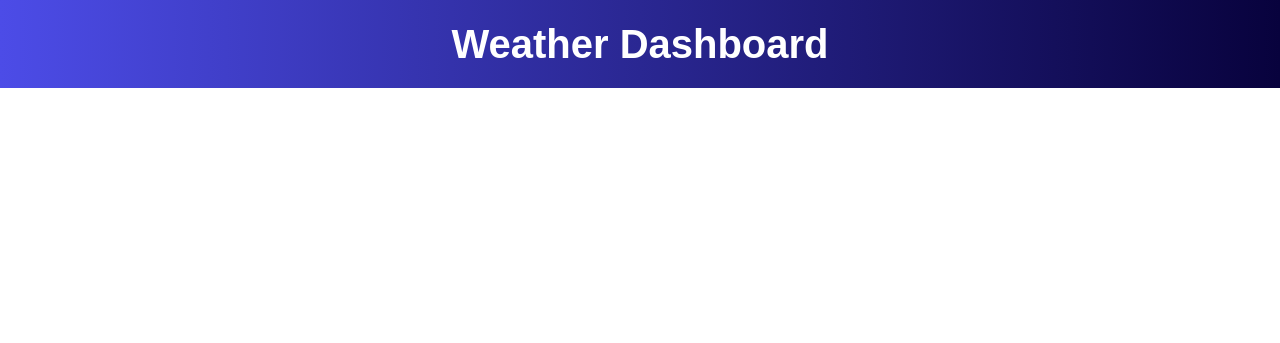
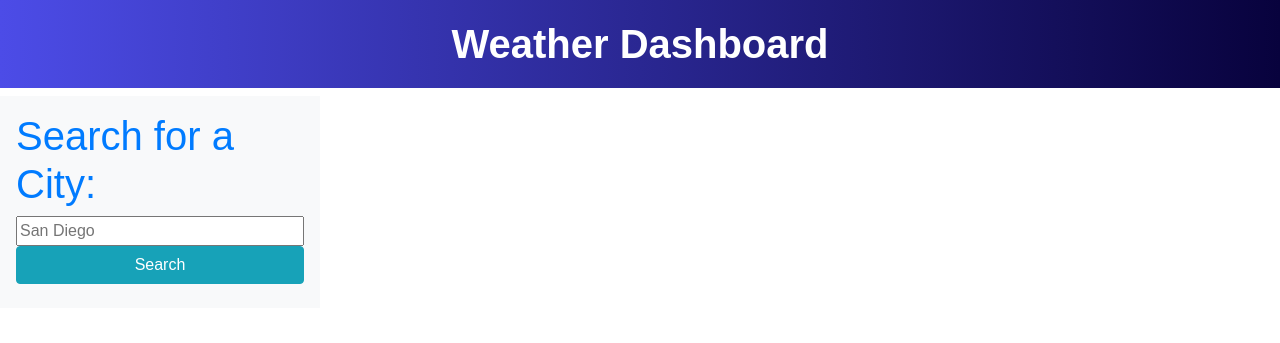
Before and after one commit to ksfallon/Weather-Dashboard, a plain HTML site: page index.html in a window 1280 px wide. Drawn offline with nearby package versions, Linux system fonts and the light colour scheme.

Commit message:
added pseudo coding to help get started

```diff
--- a/index.html
+++ b/index.html
@@ -22,17 +22,22 @@
   <h1 class="weather-dashboard">Weather Dashboard</h1>
 </head>
 <body>
-      <!-- <div class="input-group mb-3">
-        <span class="input-group-text" id="inputGroup-sizing-default">Default</span>
-        <input type="text" class="form-control" aria-label="Sizing example input" aria-describedby="inputGroup-sizing-default">
-      </div>
+  <div class="flex-row align-start align-stretch-md align-content-start align-content-stretch-md min-100-vh">
+    <div class="col-12 col-md-3 bg-light p-3">
+      <h1 class="text-primary">Search for a City:</h1>
+      <form id="search-form" class="mb-2">
+        <input id="search-input" class="form-input w-100" type="text" placeholder="San Diego">
+        <button class="btn btn-info btn-block">Search</button>
+      </form>
 
-      <select class="form-select" aria-label="Default select example">
-        <option selected>Open this select menu</option>
-        <option value="1">One</option>
-        <option value="2">Two</option>
-        <option value="3">Three</option>
-      </select> -->
+      <!-- <a href="./index.html" class="btn btn-block btn-danger">&larr; Go back.</a> -->
+    </div>
+
+    <div class="col-12 col-md-9 p-3 text-light">
+      <!-- <h2>Showing results for <span id="result-text"></span></h2>
+      <div id="result-content"></div> -->
+    </div>
+  </div>
 
 </body>
 <script src="https://code.jquery.com/ui/1.12.1/jquery-ui.min.js" integrity="sha256-VazP97ZCwtekAsvgPBSUwPFKdrwD3unUfSGVYrahUqU=" crossorigin="anonymous"></script>
```
Also changed, not shown: js/script.js (+10 -0 lines).
